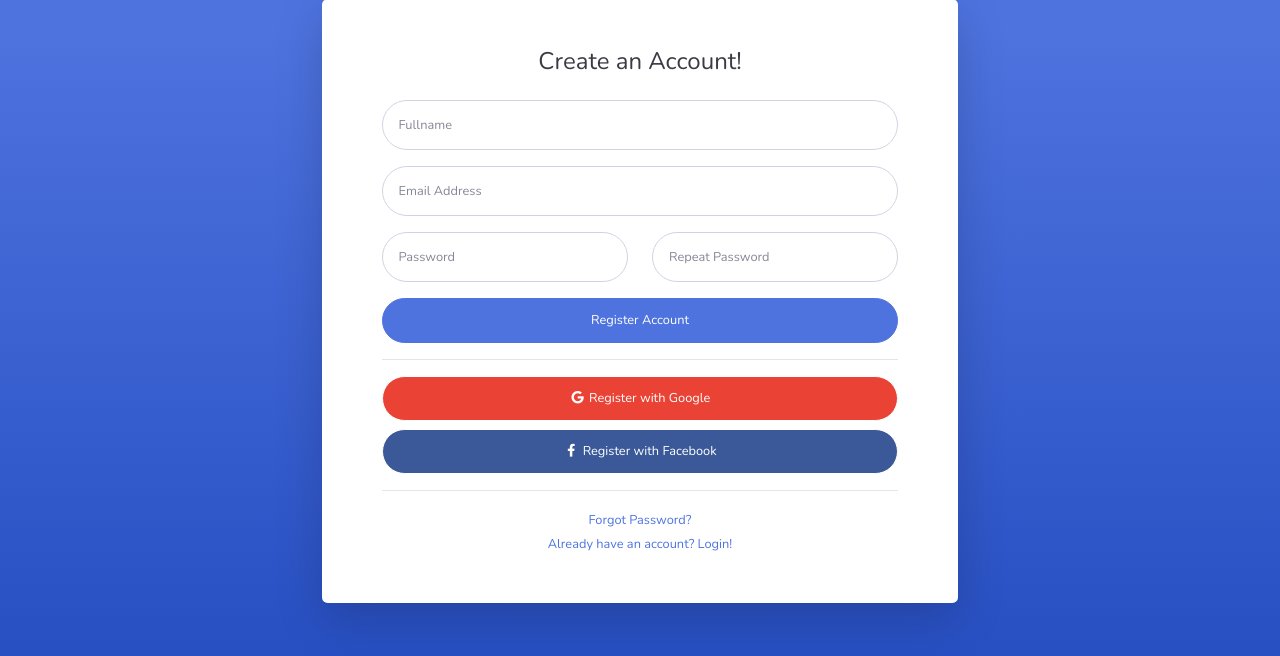
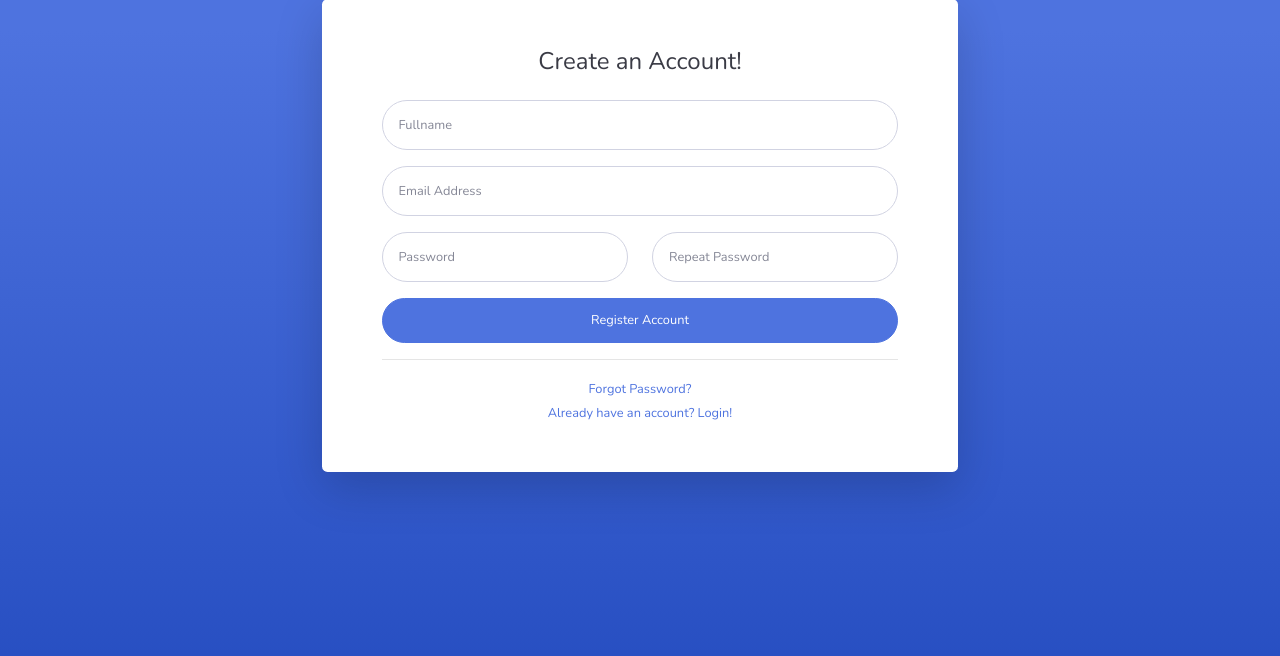
Before and after one commit to raupsss/latihan1-login, a CodeIgniter app: page /latihan1-login/auth/registration in a window 1280 px wide. Shown: the part 49-705 px from the top of the page. Run offline with CodeIgniter, Linux system fonts and the light colour scheme.

Commit message:
tahap1-login

```diff
--- a/application/views/auth/login.php
+++ b/application/views/auth/login.php
@@ -32,7 +32,7 @@
                                     <a class="small" href="forgot-password.html">Forgot Password?</a>
                                 </div>
                                 <div class="text-center">
-                                    <a class="small" href="register.html">Create an Account!</a>
+                                    <a class="small" href="<?= base_url('auth/registration'); ?>">Create an Account!</a>
                                 </div>
                             </div>
                         </div>
--- a/application/views/auth/registration.php
+++ b/application/views/auth/registration.php
@@ -12,37 +12,31 @@
                         <form class="user">
 
                             <div class="form-group">
-                                <input type="text" class="form-control form-control-user" id="name" placeholder="Fullname">
+                                <input type="text" class="form-control form-control-user" id="name" name="name" placeholder="Fullname">
                             </div>
 
                             <div class="form-group">
-                                <input type="email" class="form-control form-control-user" id="exampleInputEmail" placeholder="Email Address">
+                                <input type="text" class="form-control form-control-user" id="email" name="email" placeholder="Email Address">
                             </div>
                             <div class="form-group row">
                                 <div class="col-sm-6 mb-3 mb-sm-0">
-                                    <input type="password" class="form-control form-control-user" id="exampleInputPassword" placeholder="Password">
+                                    <input type="password" class="form-control form-control-user" id="password1" name="password1" placeholder="Password">
                                 </div>
                                 <div class="col-sm-6">
-                                    <input type="password" class="form-control form-control-user" id="exampleRepeatPassword" placeholder="Repeat Password">
+                                    <input type="password" class="form-control form-control-user" id="password2" name="password2" placeholder="Repeat Password">
                                 </div>
                             </div>
-                            <a href="login.html" class="btn btn-primary btn-user btn-block">
+                            <button type="submit" class="btn btn-primary btn-user btn-block">
                                 Register Account
-                            </a>
-                            <hr>
-                            <a href="index.html" class="btn btn-google btn-user btn-block">
-                                <i class="fab fa-google fa-fw"></i> Register with Google
-                            </a>
-                            <a href="index.html" class="btn btn-facebook btn-user btn-block">
-                                <i class="fab fa-facebook-f fa-fw"></i> Register with Facebook
-                            </a>
+                            </button>
+
                         </form>
                         <hr>
                         <div class="text-center">
                             <a class="small" href="forgot-password.html">Forgot Password?</a>
                         </div>
                         <div class="text-center">
-                            <a class="small" href="login.html">Already have an account? Login!</a>
+                            <a class="small" href="<?= base_url('auth');  ?>">Already have an account? Login!</a>
                         </div>
                     </div>
                 </div>
--- a/application/views/templates/auth_header.php
+++ b/application/views/templates/auth_header.php
@@ -12,11 +12,11 @@
     <title>SB Admin 2 - Login</title>
 
     <!-- Custom fonts for this template-->
-    <link href="<?= base_url(''); ?>assets/vendor/fontawesome-free/css/all.min.css" rel="stylesheet" type="text/css">
+    <link href="<?= base_url('assets/'); ?>vendor/fontawesome-free/css/all.min.css" rel="stylesheet" type="text/css">
     <link href="https://fonts.googleapis.com/css?family=Nunito:200,200i,300,300i,400,400i,600,600i,700,700i,800,800i,900,900i" rel="stylesheet">
 
     <!-- Custom styles for this template-->
-    <link href="<?= base_url(''); ?>assets/css/sb-admin-2.min.css" rel="stylesheet">
+    <link href="<?= base_url('assets/'); ?>css/sb-admin-2.min.css" rel="stylesheet">
 
 </head>
 
```
